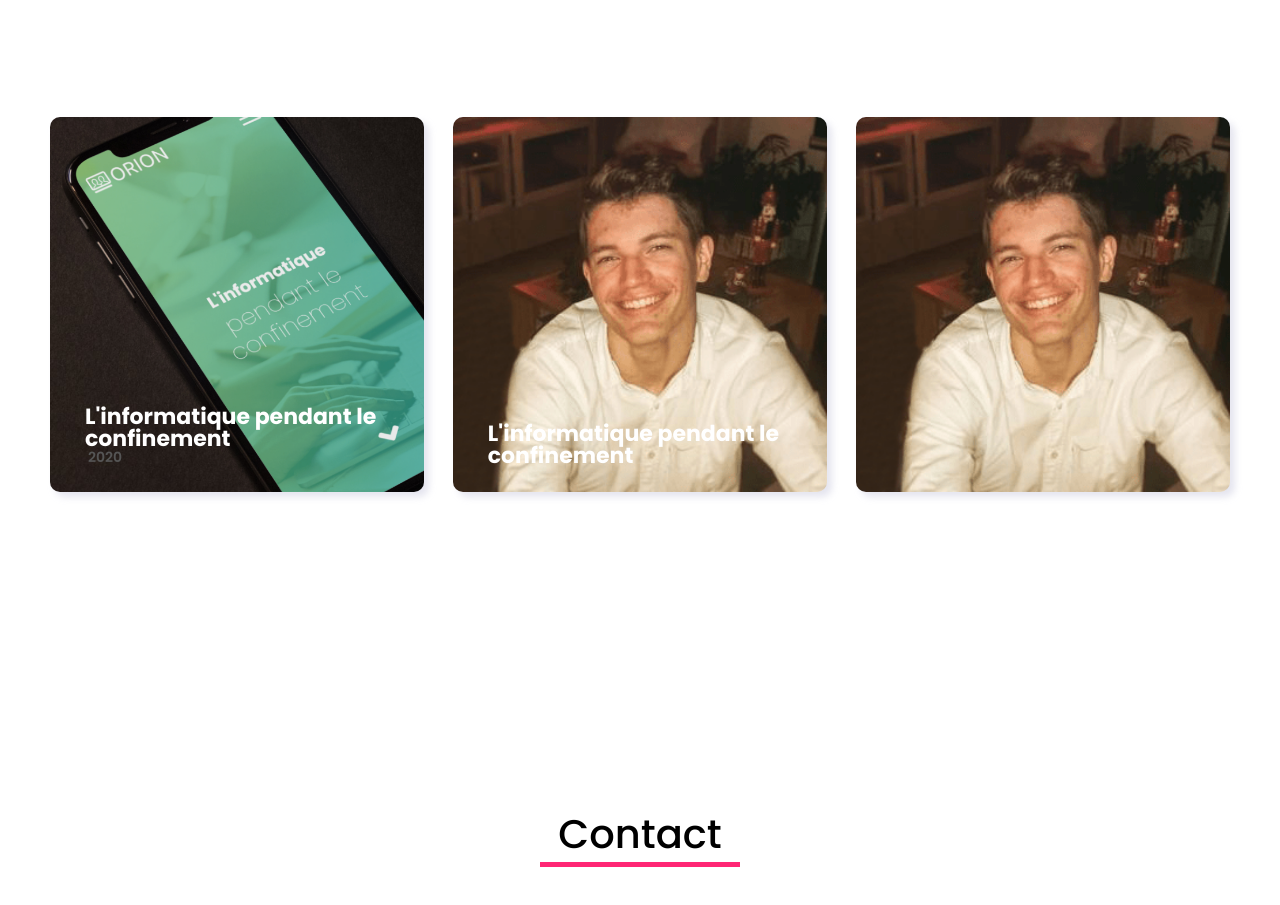
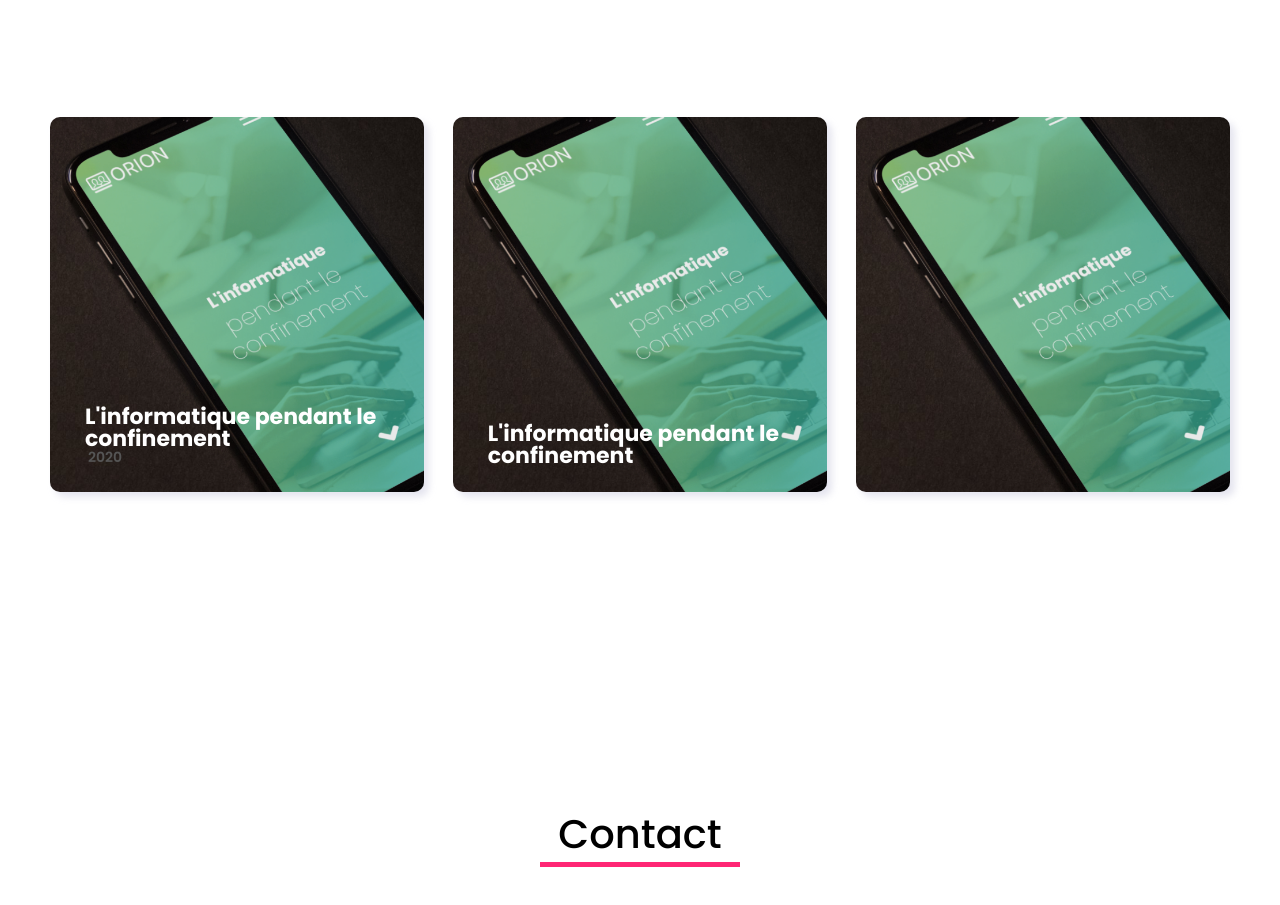
Before and after one commit to SUPER-SMOOTHIE/super-smoothie.github.io, a plain HTML site: page index.html in a window 1280 px wide. Shown: the part 1992-2897 px from the top of the page. Drawn offline with nearby package versions, Linux system fonts and the light colour scheme; a script that the page names is missing.

Commit message:
Update style.css

```diff
--- a/style.css
+++ b/style.css
@@ -627,17 +627,17 @@ section {
 }
 
 #portfolio-item-2 {
-  background-image: url(images/will.png);
+  background-image: url(images/ProjetLienSocial2.png);
   margin-left: auto;
 }
 
 #portfolio-item-3 {
-  background-image: url(images/will.png);
+  background-image: url(images/ProjetLienSocial2.png);
   margin-left: auto;
 }
 
 #portfolio-item-4 {
-  background-image: url(images/will.png);
+  background-image: url(images/ProjetLienSocial2.png);
   margin-left: auto;
 }
 
```
